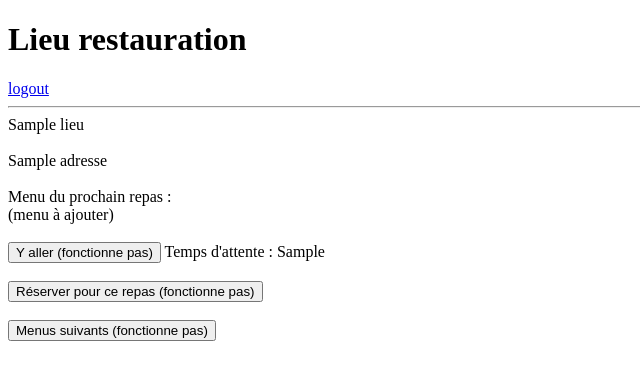
After one commit to BlackShack24/Ru-servation, a Django app: template Ruservation/appPrincipale/templates/appPrincipale/lieu.html in a window 1280 px wide. The commit adds this page. Shown: the top 380 px of the page, without its empty margins (0-640 px from the left). Run offline with Django 3.2, Linux system fonts and the light colour scheme; the template is opened without the code that fills it: most values are stand-ins (such as "Sample title", 1, 10 or a date in 2020).

Commit message:
Page lieu restauration

```diff
--- a/Ruservation/appPrincipale/templates/appPrincipale/base.html
+++ b/Ruservation/appPrincipale/templates/appPrincipale/base.html
@@ -2,11 +2,11 @@
 <html>
 <head>
   <meta charset="utf-8">
-  <title>{% block title %}RUSERVATION{% endblock %}</title>
+  <title></title>
 </head>
 <body>
   <header>
-    <h1>RUSERVATION</h1>
+    <h1>{% block title %}{% endblock %}</h1>
      <a href="{% url 'login' %}">logout</a>
   </header>
   <hr>
--- a/Ruservation/appPrincipale/templates/appPrincipale/home.html
+++ b/Ruservation/appPrincipale/templates/appPrincipale/home.html
@@ -3,14 +3,12 @@
 {% block title %}Home{% endblock %}
 
 {% block content %}
-  <h1>Home</h1>
   Hi {{ user.username }}!
-  <a href="{% url 'login' %}">logout</a>
 
   <h2>Lieux Restauration :</h2>
   <ul>
     {% for n in lieux %}
-        <li>{{ n.nom }}</li>
+        <li><a href="/appPrincipale/lieuR/{{ n.id }}/"> {{ n.nom }}</a></li>
     {% endfor %}
   </ul>
 
--- /dev/null
+++ b/Ruservation/appPrincipale/templates/appPrincipale/lieu.html
@@ -0,0 +1,27 @@
+{% extends 'appPrincipale/base.html' %}
+
+{% block title %}Lieu restauration{% endblock %}
+
+{% block content %}
+
+  <span> {{ lieu.nom }} </span><br><br>
+  <span> {{ lieu.adresse }} </span><br><br>
+
+  <div>
+     <div>
+        <span>Menu du prochain repas :</span><br>
+        <span>(menu à ajouter)</span>
+     </div><br>
+     <div>
+        <input type="button" value="Y aller (fonctionne pas)">
+        <span>Temps d'attente : {{ lieu.tempsAttente }}</span>
+     </div><br>
+     <div>
+        <input type="button" value="Réserver pour ce repas (fonctionne pas)"><br>
+     </div><br>
+     <div>
+        <input type="button" value="Menus suivants (fonctionne pas)"><br>
+     </div>
+  </div>
+
+{% endblock %}
--- a/Ruservation/appPrincipale/templates/appPrincipale/signup.html
+++ b/Ruservation/appPrincipale/templates/appPrincipale/signup.html
@@ -1,4 +1,6 @@
 {% extends 'appPrincipale/base.html' %}
+
+{% block title %}Inscription{% endblock %}
 
 {% block content %}
   <h2>Sign up</h2>
--- a/Ruservation/appPrincipale/views.py
+++ b/Ruservation/appPrincipale/views.py
@@ -22,3 +22,7 @@ def signup(request):
 def home(request):
     lieux = LieuRestauration.objects.all()
     return render(request, 'appPrincipale/home.html', {'lieux': lieux})
+
+def lieuR(request, lieu_id):
+    lieu = LieuRestauration.objects.get(pk=lieu_id)
+    return render(request, 'appPrincipale/lieu.html', {'lieu': lieu})
```
Also changed, not shown: Ruservation/appPrincipale/urls.py (+4 -5 lines), Ruservation/db.sqlite3.
